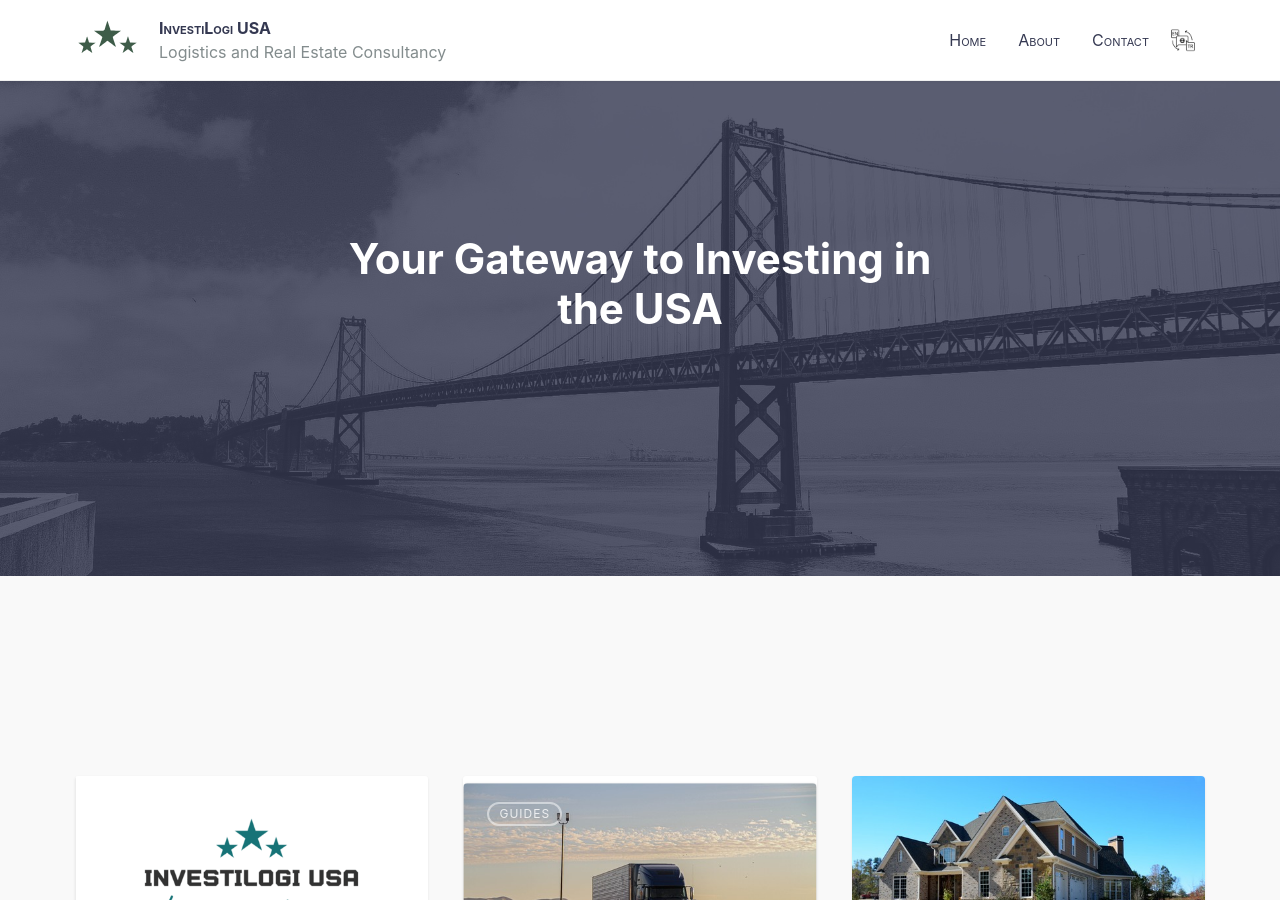
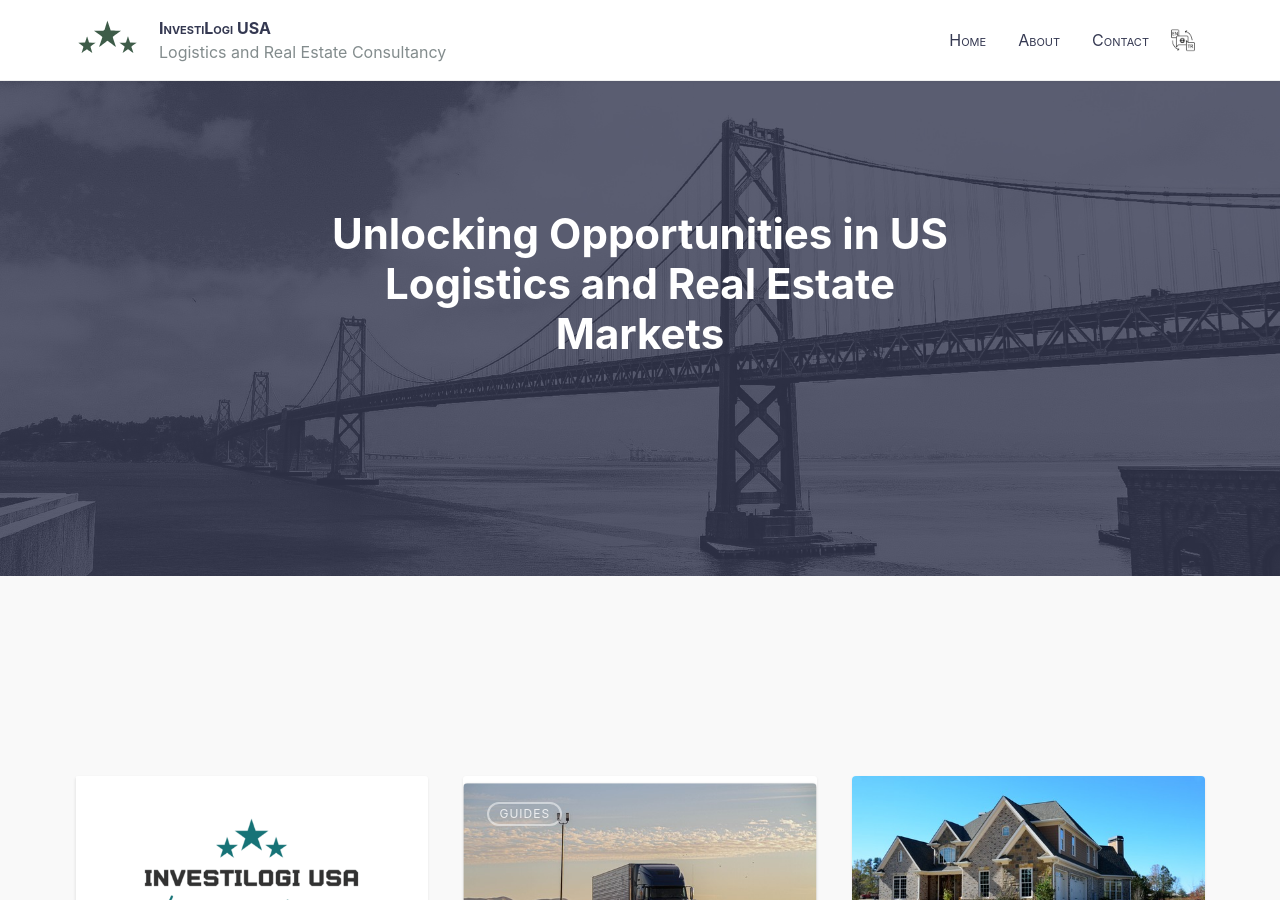
Before and after one commit to investmentiq/sundae, a Jekyll site: the page built from index.md, in a window 1280 px wide and 900 px high. Built offline with Jekyll 4.4.1, drawn with Linux system fonts in a browser that asks for light colours.

Commit message:
Update index.md

```diff
--- a/index.md
+++ b/index.md
@@ -1,6 +1,6 @@
 ---
 layout: default
-title: Your Gateway to Investing in the USA
+title: Unlocking Opportunities in US Logistics and Real Estate Markets
 featured-img: sleek
 ---
 
```
